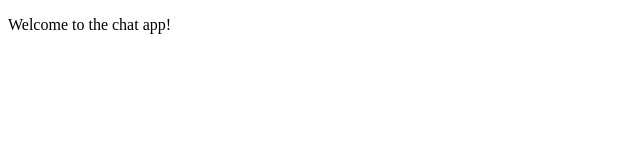
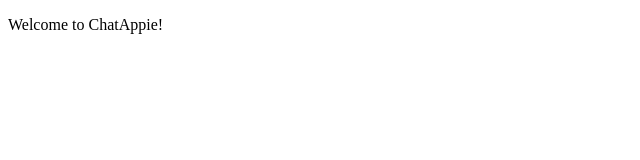
Before and after one commit to drummer0417/node-chat-app, a website: page public/index.html in a window 1280 px wide. Shown: the full height of the page, 0-640 px from the left. Drawn offline with Linux system fonts and the light colour scheme.

Commit message:
Changed index.html

```diff
--- a/public/index.html
+++ b/public/index.html
@@ -3,11 +3,11 @@
 <html>
 
 <head>
-    <meta charset="utf-8" />
+  <meta charset="utf-8" />
 </head>
 
 <body>
-    <p>Welcome to the chat app!</p>
+  <p>Welcome to ChatAppie!</p>
 </body>
 
 </html>
```
